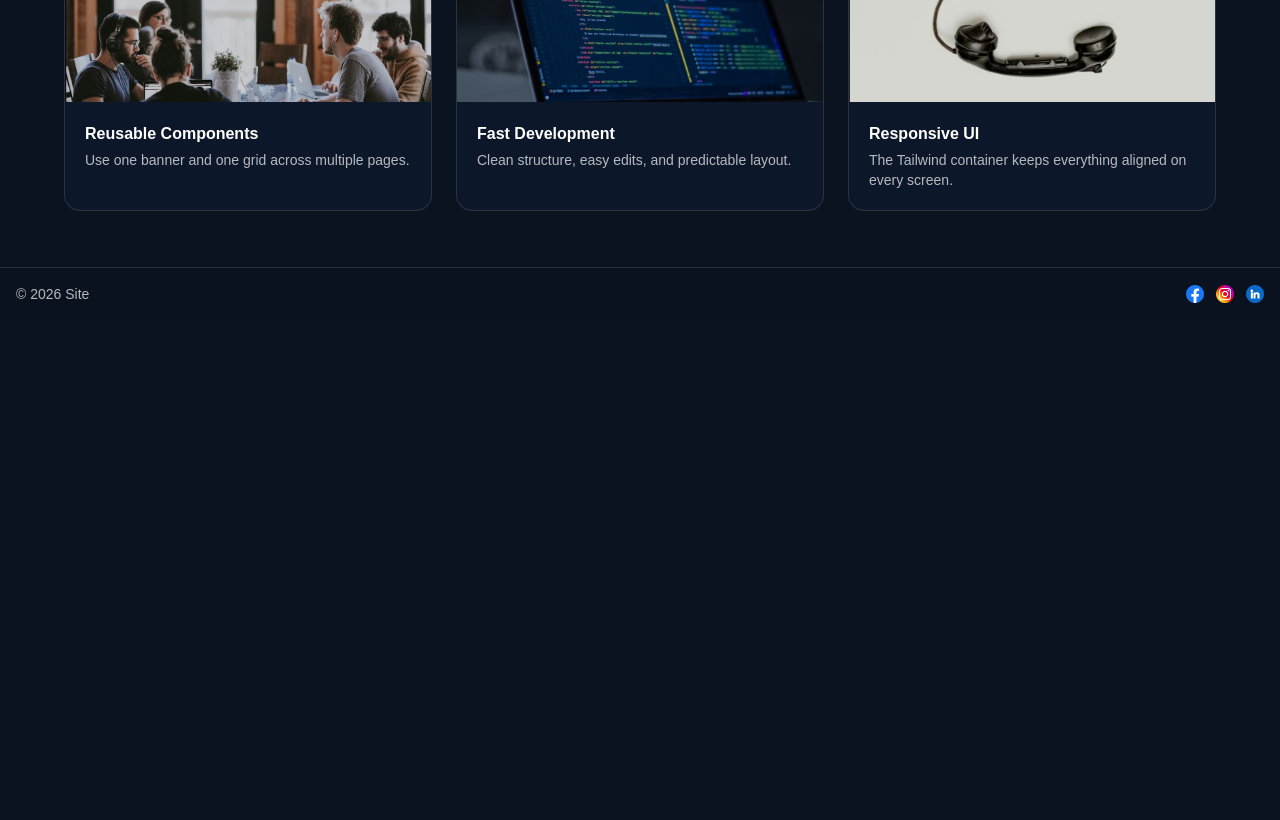
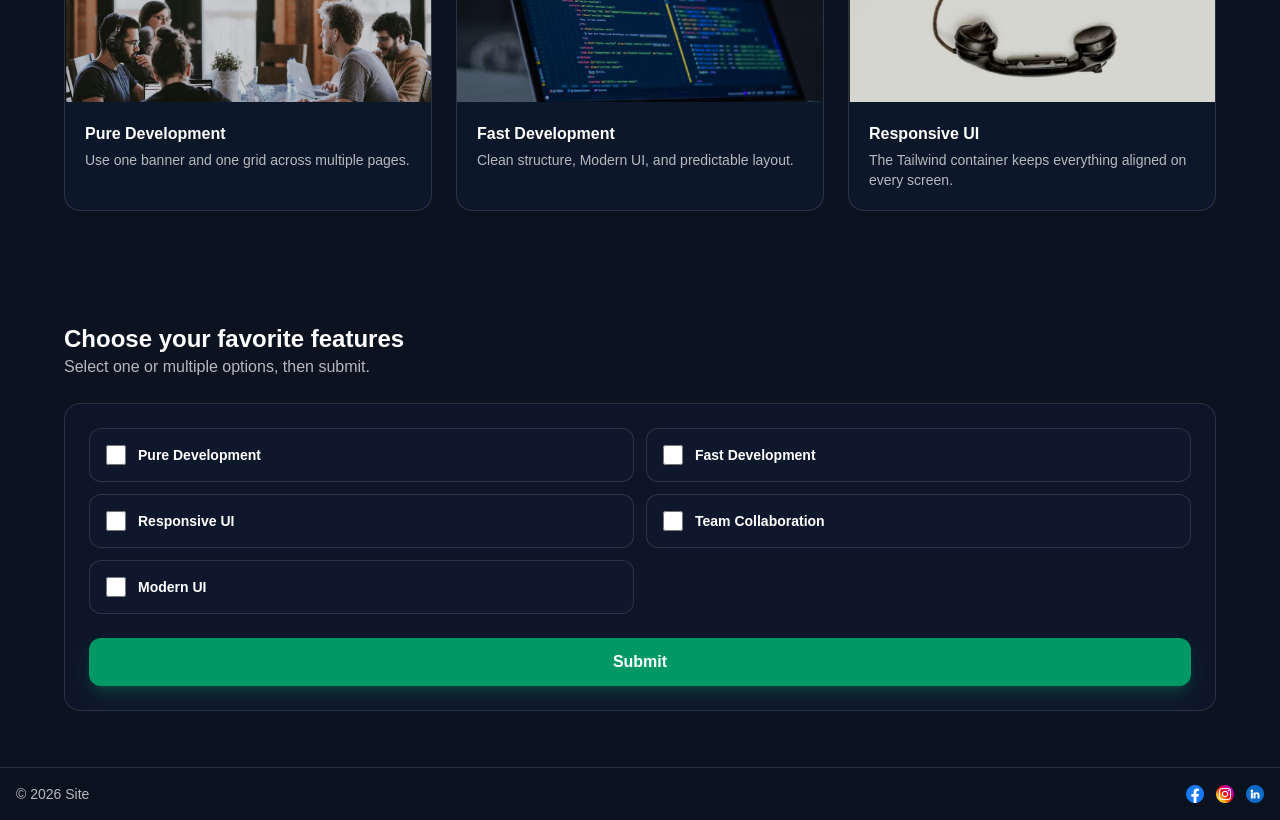
Before and after one commit to joseficani/my-next-app, a Next.js app: page /features in a window 1280 px wide. Shown: the part 720-1540 px from the top of the page. Before the commit the page ends 1040 px from the top, so only its background shows below. Built offline with nearby package versions, Linux system fonts and the light colour scheme.

Commit message:
customized error messages and react functionalities-addes a section in the features page

```diff
--- a/src/app/features/page.tsx
+++ b/src/app/features/page.tsx
@@ -8,7 +8,7 @@
 //     image: "/images/features-hero.jpg",
 //     badge: "Explore • Components • UI",
 //     title: "Features that make your site look modern",
-//     subtitle: "Same layout, responsive container, clean design, and reusable components.",
+//     subtitle: "Same layout, responsive container, Team Collaboration, and Pure Development.",
 //     buttons: [
 //       { label: "Go to Contact", href: "/contact", variant: "primary" as const },
 //       { label: "Back Home", href: "/", variant: "secondary" as const },
@@ -17,13 +17,13 @@
 //   const cards = [
 //     {
 //       img: "/images/teamwork.jpg",
-//       title: "Reusable Components",
+//       title: "Pure Development",
 //       desc: "Use one banner and one grid across multiple pages.",
 //     },
 //     {
 //       img: "/images/coding.jpg",
 //       title: "Fast Development",
-//       desc: "Clean structure, easy edits, and predictable layout.",
+//       desc: "Clean structure, Modern UI, and predictable layout.",
 //     },
 //     {
 //       img: "/images/design.jpg",
@@ -49,6 +49,10 @@
 //     </>
 //   );
 // }
+// src/app/features/page.tsx
+"use client";
+
+import { useState } from "react";
 import Navbar from "@/components/Navbar/Navbar";
 import Footer from "@/components/Footer/Footer";
 import PageBanner from "@/components/PageBanner/PageBanner";
@@ -60,7 +64,7 @@ const featuresBanner = {
     badge: "Explore • Components • UI",
     title: "Features that make your site look modern",
     subtitle:
-    "Same layout, responsive container, clean design, and reusable components.",
+      "Same layout, responsive container, Team Collaboration, and Pure Development.",
 
     primaryText: "Go to Contact",
     primaryHref: "/contact",
@@ -76,18 +80,16 @@ const featuresBanner = {
       "inline-flex items-center justify-center rounded-xl border border-softBorder bg-customCard/60 px-5 py-3 text-sm font-semibold text-mainText backdrop-blur transition hover:bg-customCard/80",
   };
 
-
-
   const featuresCards = [
     {
       image: "/images/teamwork.jpg",
-      title: "Reusable Components",
+      title: "Pure Development",
       text: "Use one banner and one grid across multiple pages.",
     },
     {
       image: "/images/coding.jpg",
       title: "Fast Development",
-      text: "Clean structure, easy edits, and predictable layout.",
+      text: "Clean structure, Modern UI, and predictable layout.",
     },
     {
       image: "/images/design.jpg",
@@ -95,6 +97,22 @@ const featuresBanner = {
       text: "The Tailwind container keeps everything aligned on every screen.",
     },
   ];
+
+  const options = ["Pure Development", "Fast Development", "Responsive UI", "Team Collaboration", "Modern UI", ];
+
+  const [selected, setSelected] = useState<string[]>([]);
+  const [submitted, setSubmitted] = useState<string[]>([]);
+
+  const toggleOption = (value: string) => {
+    setSelected((prev) =>
+      prev.includes(value) ? prev.filter((x) => x !== value) : [...prev, value]
+    );
+  };
+
+  const handleSubmit = (e: React.FormEvent) => {
+    e.preventDefault();
+    setSubmitted(selected);
+  };
 
   return (
     <>
@@ -109,6 +127,58 @@ const featuresBanner = {
           cards={featuresCards}
           cardClass="overflow-hidden rounded-2xl border border-softBorder bg-customCard/70 transition hover:bg-customCard/80"
         />
+
+        <section className="py-14">
+          <div className="mx-auto w-full max-w-[1200px] px-4 sm:px-6">
+            <div className="mb-6 max-w-2xl">
+              <h2 className="text-2xl font-extrabold text-mainText">
+                Choose your favorite features
+              </h2>
+              <p className="text-mutedText">
+                Select one or multiple options, then submit.
+              </p>
+            </div>
+
+            <div className="rounded-2xl border border-softBorder bg-customCard/60 p-6">
+              <form className="grid gap-4" onSubmit={handleSubmit}>
+                <div className="grid gap-3 sm:grid-cols-2">
+                  {options.map((opt) => (
+                    <label
+                      key={opt}
+                      className="flex cursor-pointer items-center gap-3 rounded-xl border border-softBorder bg-customCard/60 p-4 text-mainText transition hover:bg-customCard/80"
+                    >
+                      <input
+                        type="checkbox"
+                        checked={selected.includes(opt)}
+                        onChange={() => toggleOption(opt)}
+                        className="h-5 w-5 accent-emerald-500"
+                      />
+                      <span className="text-sm font-semibold">{opt}</span>
+                    </label>
+                  ))}
+                </div>
+
+                <button
+                  type="submit"
+                  className="mt-2 w-full rounded-xl bg-emerald-600 px-6 py-3 font-bold text-white shadow-lg shadow-emerald-600/25 transition hover:-translate-y-0.5 hover:bg-emerald-500 focus:outline-none focus:ring-2 focus:ring-emerald-400/40"
+                >
+                  Submit
+                </button>
+              </form>
+
+              {submitted.length > 0 && (
+                <div className="mt-6 rounded-xl border border-softBorder bg-customCard/60 p-4">
+                  <p className="text-sm font-semibold text-mainText">
+                    You selected:
+                  </p>
+                  <p className="mt-1 text-sm text-mutedText">
+                    {submitted.join(", ")}
+                  </p>
+                </div>
+              )}
+            </div>
+          </div>
+        </section>
       </main>
 
       <Footer />
--- a/src/components/ContactForm/ContactForm.tsx
+++ b/src/components/ContactForm/ContactForm.tsx
@@ -59,49 +59,111 @@
 //     </section>
 //   );
 // }
+"use client";
+
+import { useMemo, useState } from "react";
+
+type Errors = {
+  name?: string;
+  email?: string;
+  message?: string;
+};
+
 export default function ContactForm() {
+  const [values, setValues] = useState({ name: "", email: "", message: "" });
+  const [touched, setTouched] = useState({ name: false, email: false, message: false });
+  const [submitted, setSubmitted] = useState(false);
+
+  const errors: Errors = useMemo(() => {
+    const e: Errors = {};
+
+    const name = values.name.trim();
+    const email = values.email.trim();
+    const message = values.message.trim();
+
+    if (!name) e.name = "Please enter your name.";
+    else if (name.length < 2) e.name = "Name must be at least 2 characters.";
+
+    if (!email) e.email = "Please enter your email.";
+    else if (!/^[^\s@]+@[^\s@]+\.[^\s@]+$/.test(email)) e.email = "Please enter a valid email address.";
+
+    if (!message) e.message = "Please write your message.";
+    else if (message.length < 10) e.message = "Message must be at least 10 characters.";
+
+    return e;
+  }, [values]);
+
+  const showError = (field: keyof Errors) => {
+    return (submitted || touched[field as keyof typeof touched]) && !!errors[field];
+  };
+
+  const onSubmit = (e: React.FormEvent<HTMLFormElement>) => {
+    e.preventDefault();
+    setSubmitted(true);
+
+    if (Object.keys(errors).length > 0) return;
+
+    console.log("Form submitted:", values);
+    setValues({ name: "", email: "", message: "" });
+    setTouched({ name: false, email: false, message: false });
+    setSubmitted(false);
+  };
+
   return (
     <section id="contact" className="py-14">
       <div className="mx-auto w-full max-w-[1200px] px-4 sm:px-6">
         <div className="mb-6 max-w-2xl">
-          <h2 className="text-2xl font-extrabold text-mainText">
-            Contact
-          </h2>
+          <h2 className="text-2xl font-extrabold text-mainText">Contact</h2>
           <p className="text-mutedText">Send a message</p>
         </div>
 
         <div className="rounded-2xl border border-softBorder bg-customCard/60 p-6">
-          <form className="grid gap-4">
+          <form className="grid gap-4" onSubmit={onSubmit} noValidate>
             <div className="grid gap-4 md:grid-cols-2">
               <div>
-                <label className="text-sm text-mutedText">
-                  Name
-                </label>
+                <label className="text-sm text-mutedText">Name</label>
                 <input
+                  value={values.name}
+                  onChange={(e) => setValues((v) => ({ ...v, name: e.target.value }))}
+                  onBlur={() => setTouched((t) => ({ ...t, name: true }))}
                   className="mt-1 w-full rounded-xl border border-softBorder bg-customCard/60 px-4 py-3 text-mainText outline-none focus:border-primary/60 focus:ring-2 focus:ring-primary/20"
                   placeholder="Your name"
                 />
+                {showError("name") && (
+                  <p className="mt-1 text-sm text-red-400">{errors.name}</p>
+                )}
               </div>
+
               <div>
-                <label className="text-sm text-mutedText">
-                  Email
-                </label>
+                <label className="text-sm text-mutedText">Email</label>
                 <input
+                  value={values.email}
+                  onChange={(e) => setValues((v) => ({ ...v, email: e.target.value }))}
+                  onBlur={() => setTouched((t) => ({ ...t, email: true }))}
                   className="mt-1 w-full rounded-xl border border-softBorder bg-customCard/60 px-4 py-3 text-mainText outline-none focus:border-primary/60 focus:ring-2 focus:ring-primary/20"
                   placeholder="you@email.com"
                 />
+                {showError("email") && (
+                  <p className="mt-1 text-sm text-red-400">{errors.email}</p>
+                )}
               </div>
             </div>
+
             <div>
-              <label className="text-sm text-mutedText">
-                Message
-              </label>
+              <label className="text-sm text-mutedText">Message</label>
               <textarea
+                value={values.message}
+                onChange={(e) => setValues((v) => ({ ...v, message: e.target.value }))}
+                onBlur={() => setTouched((t) => ({ ...t, message: true }))}
                 rows={5}
                 className="mt-1 w-full rounded-xl border border-softBorder bg-customCard/60 px-4 py-3 text-mainText outline-none focus:border-primary/60 focus:ring-2 focus:ring-primary/20"
                 placeholder="Write your message..."
               />
+              {showError("message") && (
+                <p className="mt-1 text-sm text-red-400">{errors.message}</p>
+              )}
             </div>
+
             <button
               type="submit"
               className="mt-2 w-full rounded-xl bg-gradient-to-r from-primary to-primaryHover px-6 py-3 font-bold text-mainText shadow-lg shadow-primary/30 transition hover:-translate-y-0.5 hover:shadow-primary/50 focus:outline-none focus:ring-2 focus:ring-primary/40"
--- a/src/components/Navbar/Navbar.tsx
+++ b/src/components/Navbar/Navbar.tsx
@@ -38,14 +38,12 @@ export default function Navbar() {
 
   const closeMenu = () => setOpen(false);
   const isActive = (path: string) => pathname === path;
-
   const linkClass = (path: string) =>
     [
       "cursor-pointer rounded-lg px-3 py-2 text-sm transition",
       "hover:bg-white/10 hover:text-mainText",
       isActive(path) ? "bg-white/10 text-mainText" : "text-mutedText",
     ].join(" ");
-
   const mobileLinkClass = (path: string) =>
     [
       "cursor-pointer text-2xl font-semibold transition",
@@ -61,7 +59,6 @@ export default function Navbar() {
             <a href="/" className="text-lg font-extrabold tracking-tight text-mainText">
               MySite
             </a>
-
             <ul className="hidden items-center gap-6 md:flex">
               <li>
                 <a href="/features" className={linkClass("/features")}>
```
Lines whose indentation alone changed are shown as unchanged.
